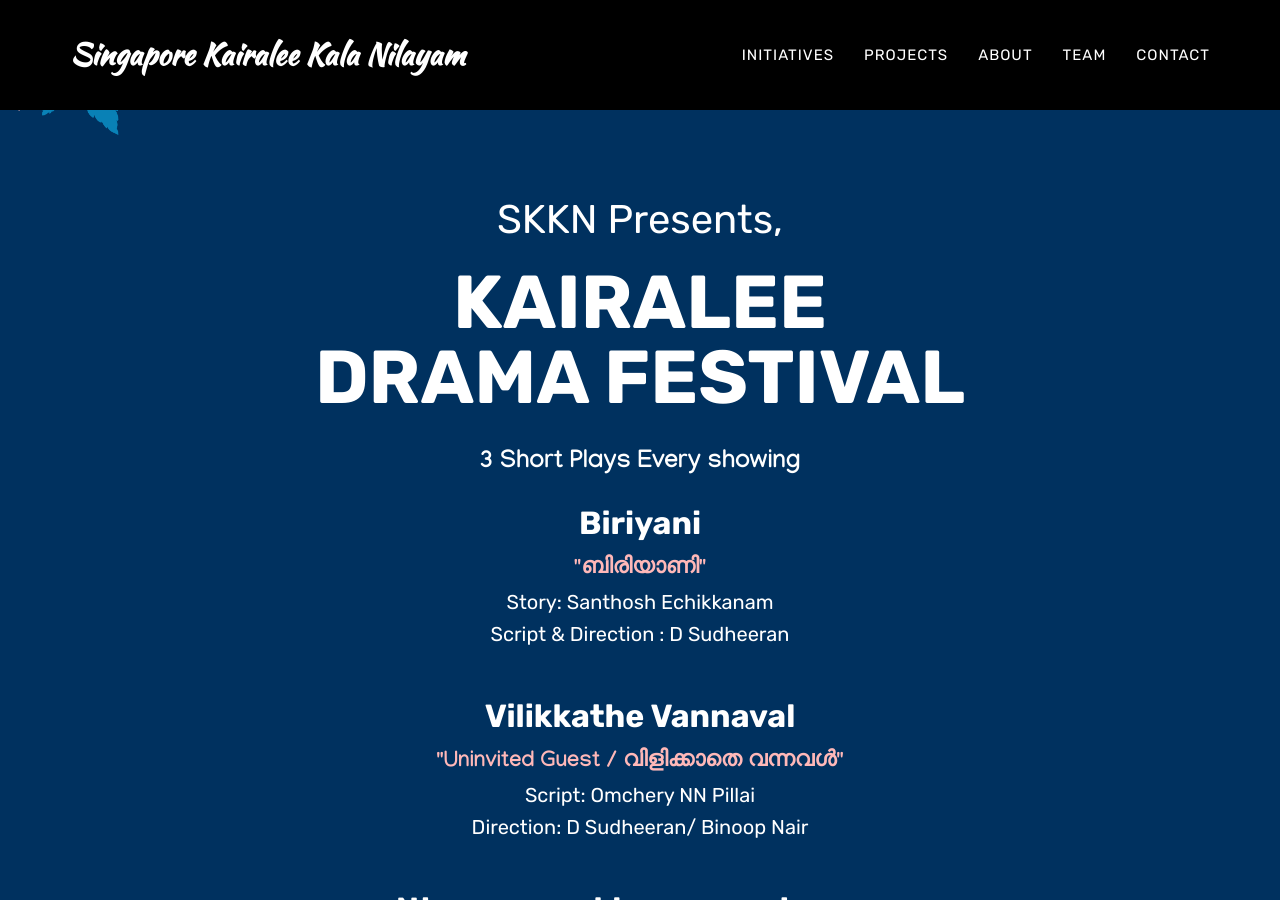
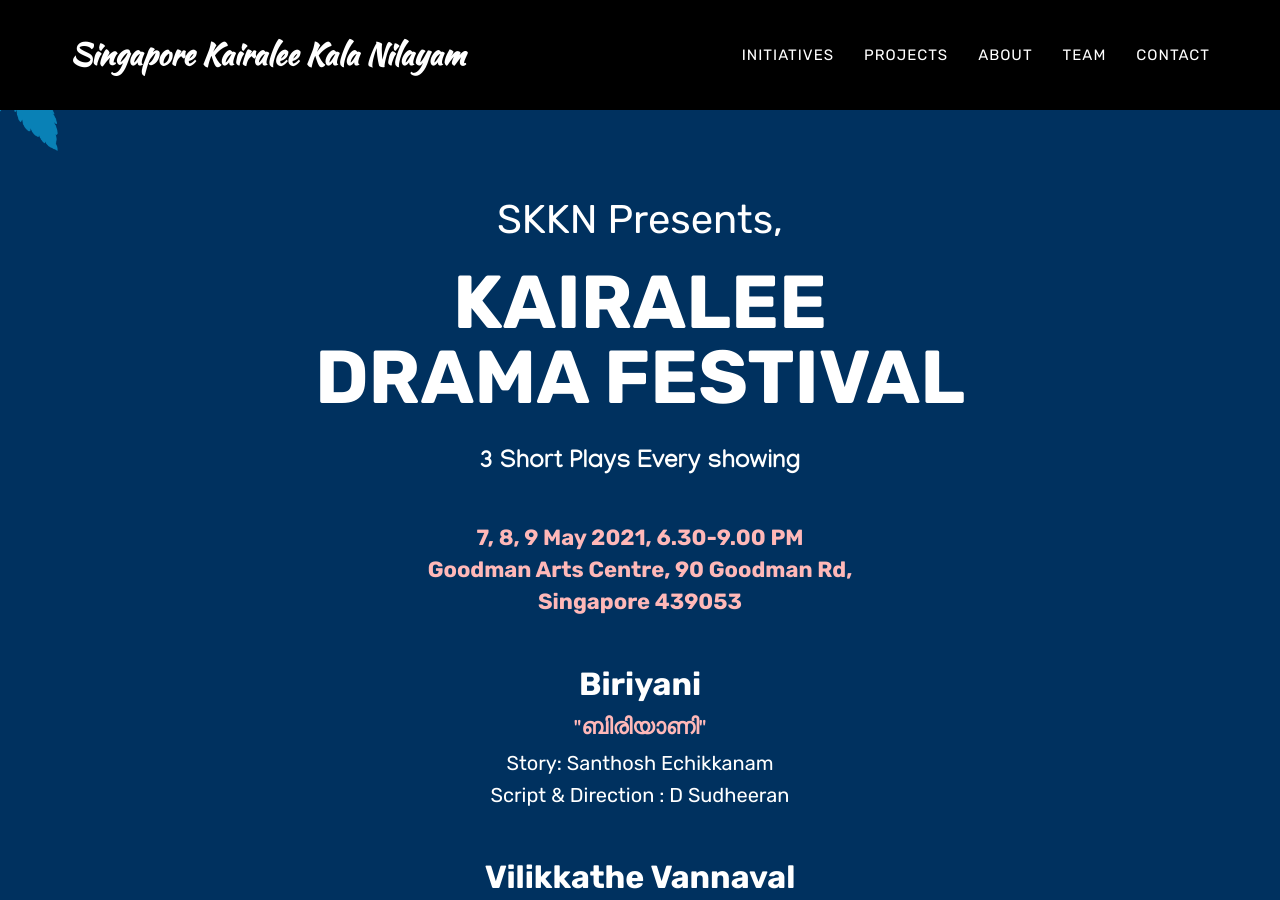
Before and after one commit to skknsg/skkn-web, a Jekyll site: the page built from drama-fest-2021.html, in a window 1280 px wide and 900 px high. Built offline with Jekyll 4.4.1, drawn with Linux system fonts in a browser that asks for light colours; some web fonts are replaced.

Commit message:
drama fest

```diff
--- a/_includes/drama-fest-2021.html
+++ b/_includes/drama-fest-2021.html
@@ -9,6 +9,14 @@
                 <div class="intro-heading" style="margin-bottom: 10px;">Kairalee <br>Drama Festival</div>
                 <br>
                 <div class="intro-lead-in-malayalam" style="font-size: 25px; font-weight: 700;">3 Short Plays Every showing</div>
+
+                <div class="intro-heading" style="font-size: 32px; font-weight: 700; line-height: 32px; text-transform: none;">
+                    <div style="font-size: 22px; font-weight: 700; line-height: 32px; color: #FFB8B8; padding-top: 15px; ">
+                        7, 8, 9 May 2021, 6.30-9.00 PM <br>
+                        Goodman Arts Centre, 90 Goodman Rd, <br> Singapore 439053
+                    </div>
+
+                </div>
 
                 <div class="intro-heading" style="font-size: 32px; font-weight: 700; line-height: 32px; text-transform: none;">
                     Biriyani
```
